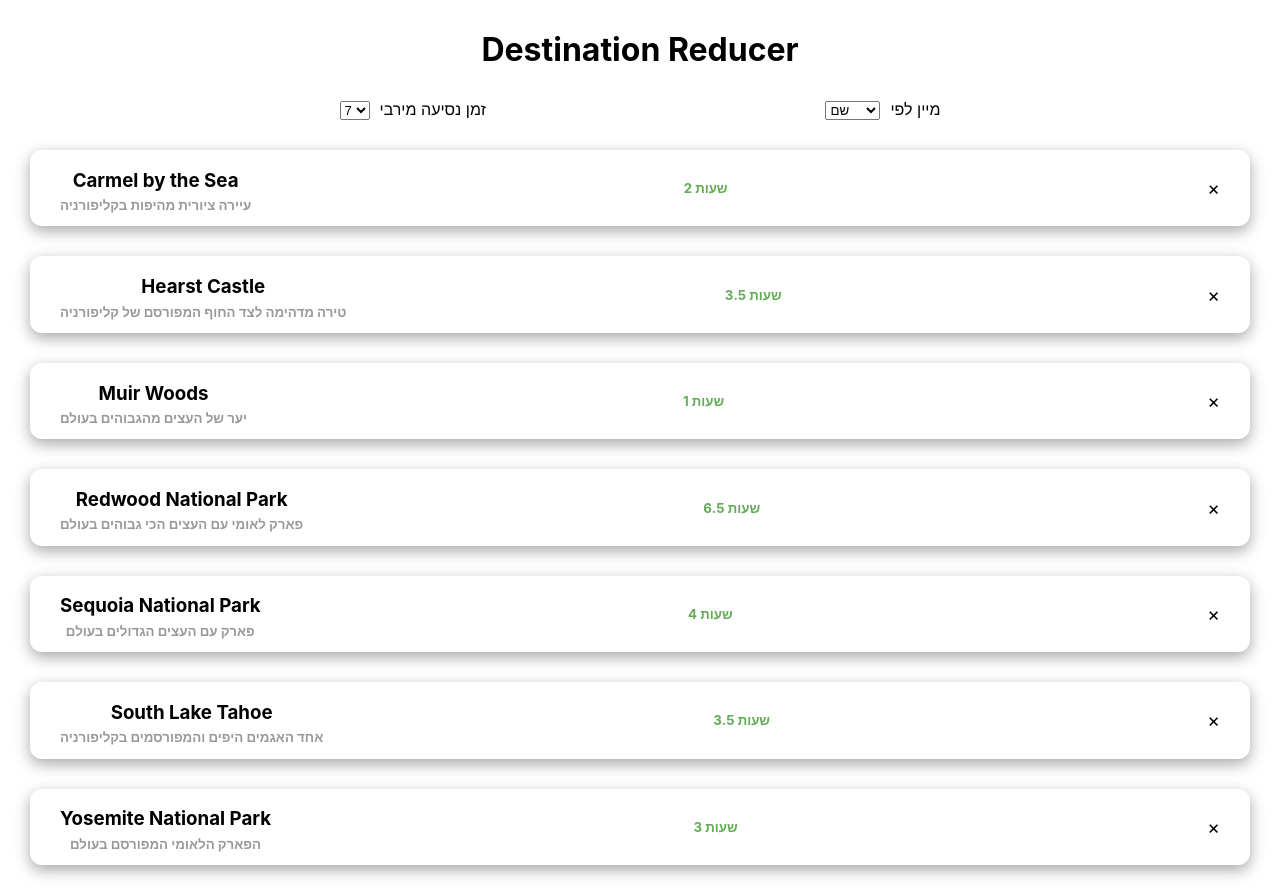
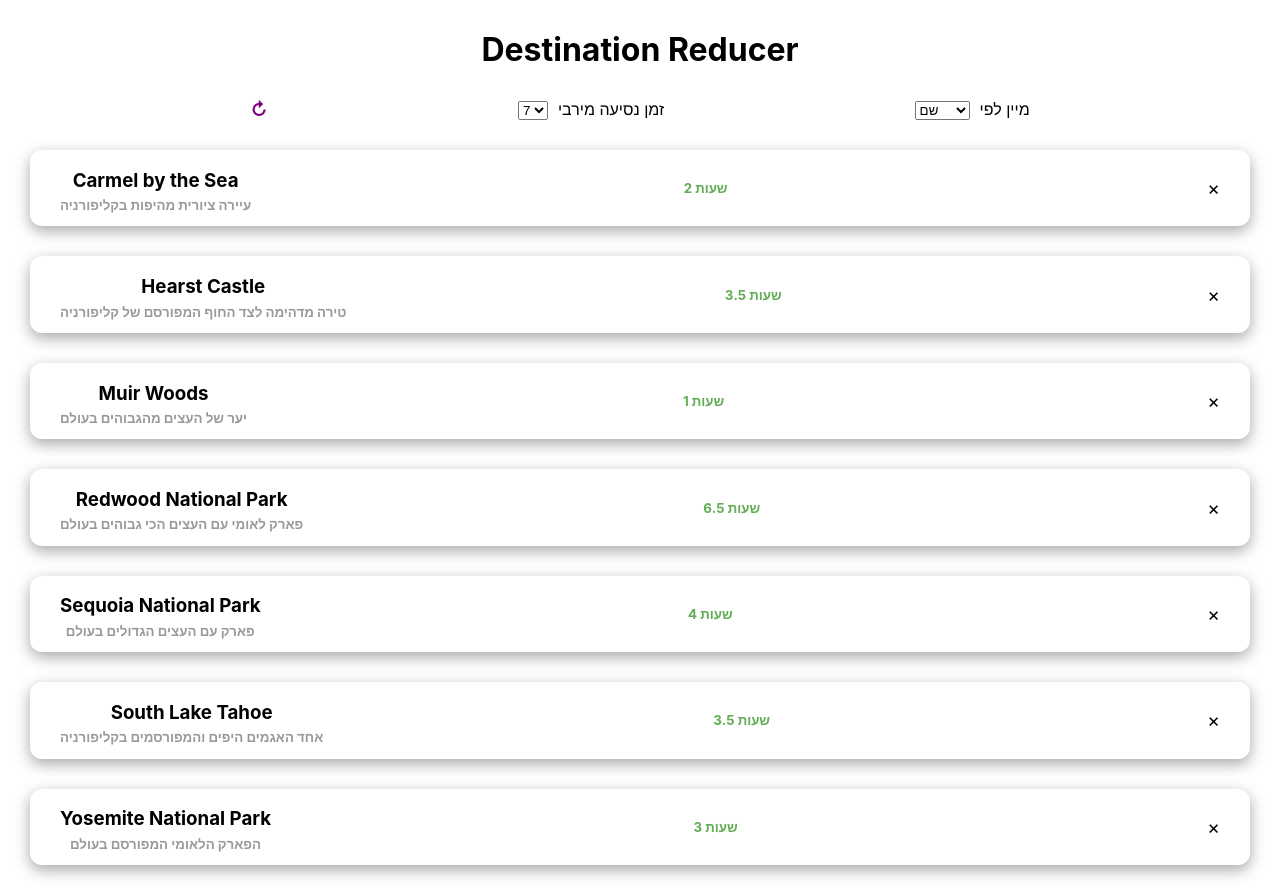
Before and after one commit to yogev83/DestinationReducer, a React (Create React App) app: page / in a window 1280 px wide. Built offline with nearby package versions, Linux system fonts and the light colour scheme.

Commit message:
Add files via upload

```diff
--- a/src/App.js
+++ b/src/App.js
@@ -67,6 +67,13 @@
     [updateStorage]
   );
 
+  const reset = React.useCallback(() => {
+    for (const dest in destinationsCollection) {
+      sessionStorage.removeItem(dest);
+    }
+    setDestinationsCollection(destinations);
+  }, [destinationsCollection]);
+
   React.useEffect(() => {
     let savedBuffer;
     let savedObjectBuffer;
@@ -106,6 +113,7 @@
             setMaxDrive={setMaxDrive}
             sortBy={sortBy}
             setSortBy={setSortBy}
+            reset={reset}
           />
           <DestinationSelection
             destinations={filteredDestinations}
--- a/src/components/filter.css
+++ b/src/components/filter.css
@@ -7,3 +7,9 @@
 .filter span select {
     margin-right: 10px;
 }
+
+.filter .reset {
+    font-size: large;
+    color: purple;
+    font-weight: bolder;
+}
--- a/src/components/filter.js
+++ b/src/components/filter.js
@@ -3,7 +3,7 @@
 
 const times = new Array(7).fill(1).map((_, i) => i + 1);
 
-export const Filter = ({ maxDrive, setMaxDrive, sortBy, setSortBy }) => {
+export const Filter = ({ maxDrive, setMaxDrive, sortBy, setSortBy, reset }) => {
   const maxDrivingOptions = React.useMemo(() => {
     return times.map((time) => {
       return (
@@ -16,6 +16,9 @@
 
   return (
     <div className="filter">
+      <span className="reset" onClick={reset}>
+        &#x21bb;
+      </span>
       <span>
         <select
           value={maxDrive}
--- a/src/components/rating/rating.css
+++ b/src/components/rating/rating.css
@@ -17,7 +17,6 @@
 }
 
 .rating .heart:after {
-    font-size: x-large;
     content: "\2661";
 }
 
```
